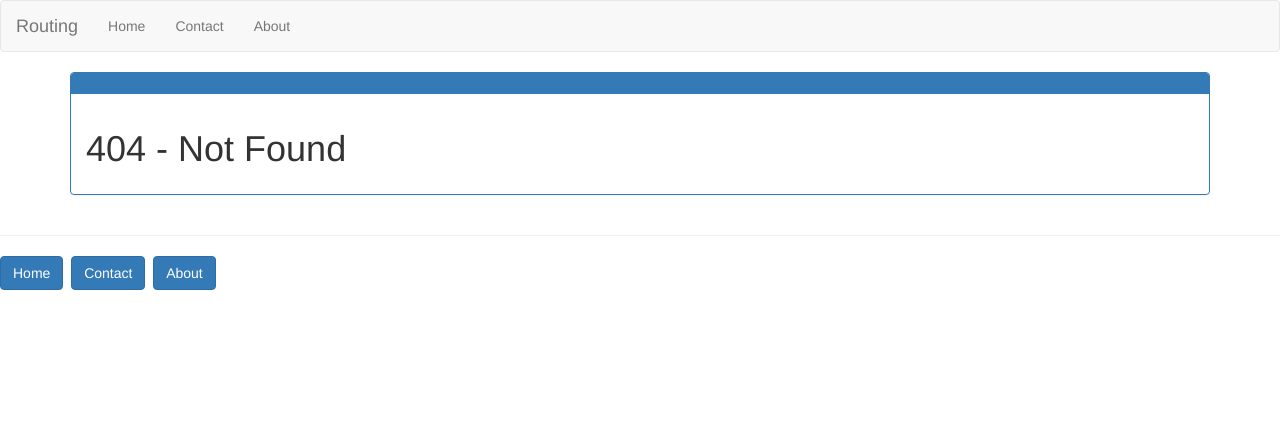
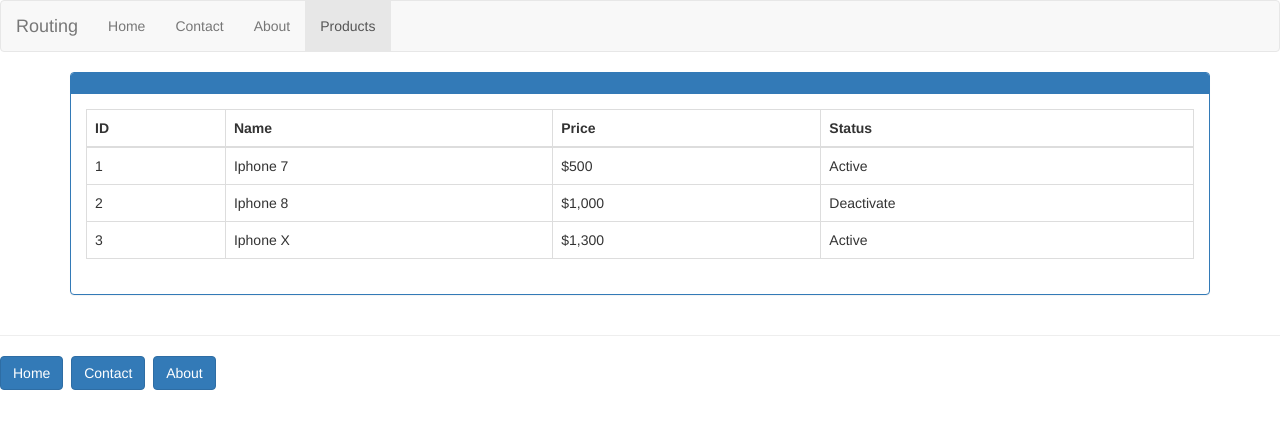
Before and after one commit to HungNhOnPV/tranning-angular, an Angular app in the folder lesson11-Routing/: page /products in a window 1280 px wide. Before the commit this address had no page. Shown: the top 428 px of the page. Built offline with nearby package versions, Linux system fonts and the light colour scheme.

Commit message:
get parameters on URL: Snapshot - Params

```diff
--- a/lesson11-Routing/src/app/app.component.ts
+++ b/lesson11-Routing/src/app/app.component.ts
@@ -1,4 +1,4 @@
-import { Component } from "@angular/core";
+import { Component, OnInit } from "@angular/core";
 import { Router } from "@angular/router";
 
 @Component({
@@ -6,10 +6,12 @@
   templateUrl: "./app.component.html",
   styleUrls: ["./app.component.css"]
 })
-export class AppComponent {
+export class AppComponent implements OnInit {
   title: string = "Routing";
 
   constructor(public routerService: Router) {}
+
+  ngOnInit(): void {}
 
   navigate = (url: string) => {
     // this.routerService.navigate([url]);
--- a/lesson11-Routing/src/app/app.module.ts
+++ b/lesson11-Routing/src/app/app.module.ts
@@ -8,30 +8,11 @@
 import { ContactComponent } from './components/contact/contact.component';
 import { HomeComponent } from './components/home/home.component';
 import { NotFoundComponent } from './components/not-found/not-found.component';
+import { ProductsComponent } from './components/products/products.component';
+import { appRoutes } from './app.routes';
+import { ProductService } from './services/product.service';
+import { ProductDetailComponent } from './components/product-detail/product-detail.component';
 
-const appRoutes: Routes = [
-  {
-    path: '',
-    redirectTo: 'index',
-    pathMatch: 'full'
-  },
-  {
-    path: 'index',
-    component: HomeComponent
-  },
-  {
-    path: 'about',
-    component: AboutComponent
-  },
-  {
-    path: 'contact',
-    component: ContactComponent
-  },
-  {
-    path: '**',
-    component: NotFoundComponent
-  }
-];
 
 @NgModule({
   declarations: [
@@ -40,13 +21,17 @@
     AboutComponent,
     ContactComponent,
     HomeComponent,
-    NotFoundComponent
+    NotFoundComponent,
+    ProductsComponent,
+    ProductDetailComponent
   ],
   imports: [
     BrowserModule,
     RouterModule.forRoot(appRoutes)
   ],
-  providers: [],
+  providers: [
+    ProductService
+  ],
   bootstrap: [AppComponent]
 })
 export class AppModule { }
--- /dev/null
+++ b/lesson11-Routing/src/app/app.routes.ts
@@ -0,0 +1,40 @@
+import { Routes } from '@angular/router';
+
+import { AboutComponent } from './components/about/about.component';
+import { ContactComponent } from './components/contact/contact.component';
+import { HomeComponent } from './components/home/home.component';
+import { NotFoundComponent } from './components/not-found/not-found.component';
+import { ProductsComponent } from './components/products/products.component';
+import { ProductDetailComponent } from './components/product-detail/product-detail.component';
+
+export const appRoutes: Routes = [
+  {
+    path: '',
+    redirectTo: 'index',
+    pathMatch: 'full'
+  },
+  {
+    path: 'index',
+    component: HomeComponent
+  },
+  {
+    path: 'about',
+    component: AboutComponent
+  },
+  {
+    path: 'contact',
+    component: ContactComponent
+  },
+  {
+    path: 'products',
+    component: ProductsComponent
+  },
+  {
+    path: 'products/:id',
+    component: ProductDetailComponent
+  },
+  {
+    path: '**',
+    component: NotFoundComponent
+  }
+];
--- a/lesson11-Routing/src/app/components/header/header.component.html
+++ b/lesson11-Routing/src/app/components/header/header.component.html
@@ -25,6 +25,7 @@
         <a [routerLink]="['/contact']">Contact</a>
       </li>
       <li routerLinkActive="active"><a [routerLink]="['/about']">About</a></li>
+      <li routerLinkActive="active"><a [routerLink]="['/products']">Products</a></li>
     </ul>
   </div>
   <!-- /.navbar-collapse -->
--- /dev/null
+++ b/lesson11-Routing/src/app/components/product-detail/product-detail.component.html
@@ -0,0 +1,23 @@
+<ng-container *ngIf="product else noProduct">
+  <table class="table table-bordered table-hover">
+    <thead>
+      <tr>
+        <th>ID</th>
+        <th>Name</th>
+        <th>Price</th>
+        <th>Status</th>
+      </tr>
+    </thead>
+    <tbody>
+      <tr>
+        <td>{{ product.id }}</td>
+        <td>{{ product.name }}</td>
+        <td>{{ product.price | currency: 'USD': true: '1.0-3' }}</td>
+        <td>{{ product.status ? "Active" : "Deactivate" }}</td>
+      </tr>
+    </tbody>
+  </table>
+</ng-container>
+<ng-template #noProduct>
+  <h2>This is product has been deleted</h2>
+</ng-template>
--- /dev/null
+++ b/lesson11-Routing/src/app/components/product-detail/product-detail.component.ts
@@ -0,0 +1,44 @@
+import { Component, OnInit, OnDestroy } from "@angular/core";
+import { ActivatedRoute } from "@angular/router";
+import { Product } from "../../models/product.class";
+import { ProductService } from "../../services/product.service";
+import { Subscription } from 'rxjs';
+
+@Component({
+  selector: "app-product-detail",
+  templateUrl: "./product-detail.component.html",
+  styleUrls: ["./product-detail.component.css"]
+})
+export class ProductDetailComponent implements OnInit, OnDestroy {
+  product: Product = null;
+  subscription: Subscription;
+
+  constructor(
+    private _activatedRoute: ActivatedRoute,
+    private _productService: ProductService
+  ) {}
+
+  ngOnInit(): void {
+    // this.handleParamsRouteBySnapshot();
+    this.handleParams();
+  }
+
+  ngOnDestroy(): void {
+    if(this.subscription) {
+      this.subscription.unsubscribe();
+    }
+  }
+
+  handleParams = () => {
+    let id = null;
+    this._activatedRoute.params.subscribe(data => {
+      id = data.id;
+    });
+    this.product = this._productService.getProductByID(id);
+  }
+
+  handleParamsRouteBySnapshot = () => {
+    let id = (+this._activatedRoute.snapshot.params['id']);
+    this.product = this._productService.getProductByID(id);
+  }
+}
--- /dev/null
+++ b/lesson11-Routing/src/app/components/products/products.component.html
@@ -0,0 +1,18 @@
+<table class="table table-bordered table-hover">
+  <thead>
+    <tr>
+      <th>ID</th>
+      <th>Name</th>
+      <th>Price</th>
+      <th>Status</th>
+    </tr>
+  </thead>
+  <tbody>
+    <tr *ngFor="let product of products; let id = index" [routerLink]="['/products', product.id]">
+      <td>{{ id + 1 }}</td>
+      <td>{{ product.name }}</td>
+      <td>{{ product.price | currency: 'USD': true: '1.0-3' }}</td>
+      <td>{{ product.status ? "Active" : "Deactivate" }}</td>
+    </tr>
+  </tbody>
+</table>
--- /dev/null
+++ b/lesson11-Routing/src/app/components/products/products.component.ts
@@ -0,0 +1,18 @@
+import { Component, OnInit } from "@angular/core";
+import { ProductService } from "../../services/product.service";
+import { Product } from "../../models/product.class";
+
+@Component({
+  selector: "app-products",
+  templateUrl: "./products.component.html",
+  styleUrls: ["./products.component.css"]
+})
+export class ProductsComponent implements OnInit {
+  products: Product[] = [];
+
+  constructor(private _productService: ProductService) {}
+
+  ngOnInit(): void {
+    this.products = this._productService.getAllProducts();
+  }
+}
--- /dev/null
+++ b/lesson11-Routing/src/app/models/product.class.ts
@@ -0,0 +1,13 @@
+export class Product {
+  id: number;
+  name: string;
+  price: number;
+  status: boolean;
+
+  constructor(id: number, name: string, price: number, status: boolean) {
+    this.id = id;
+    this.name = name;
+    this.price = price;
+    this.status = status;
+  }
+}
--- /dev/null
+++ b/lesson11-Routing/src/app/services/product.service.ts
@@ -0,0 +1,30 @@
+import { Injectable } from "@angular/core";
+import { Product } from "../models/product.class";
+
+@Injectable({
+  providedIn: "root"
+})
+export class ProductService {
+  products: Product[] = [
+    new Product(1, "Iphone 7", 500, true),
+    new Product(2, "Iphone 8", 1000, false),
+    new Product(3, "Iphone X", 1300, true)
+  ];
+
+  constructor() {}
+
+  getAllProducts = () => {
+    return this.products;
+  };
+
+  getProductByID = (id: number) => {
+    let result = null;
+    for (let i = 0; i < this.products.length; i++) {
+      if (this.products[i].id == id) {
+        result = this.products[i];
+        break;
+      }
+    }
+    return result;
+  };
+}
```
Also changed, not shown: lesson11-Routing/src/app/components/product-detail/product-detail.component.css (added), lesson11-Routing/src/app/components/products/products.component.css (added).
